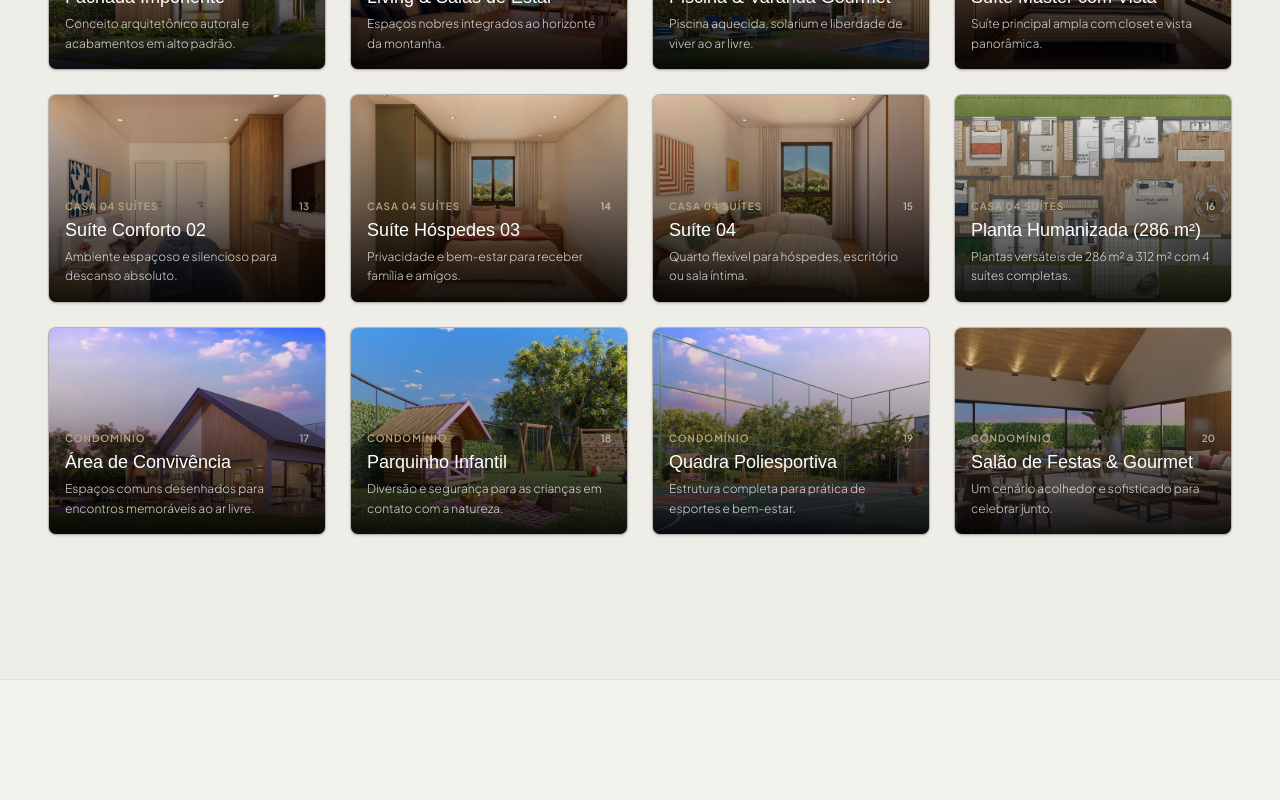
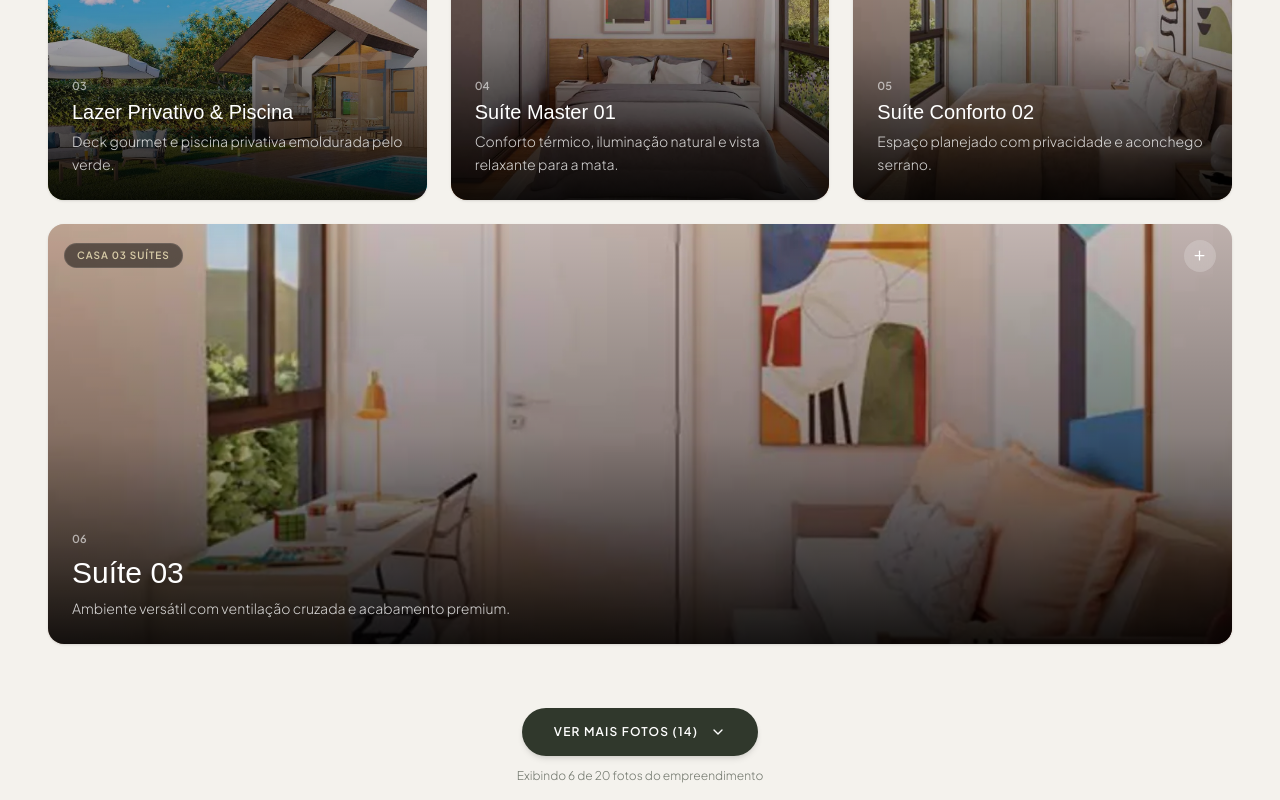
Before and after one commit to gui-bus/landing-page-viverde-itaipava, a Next.js app: page / in a window 1280 px wide. Shown: the part 4320-5120 px from the top of the page. Built offline with nearby package versions, Linux system fonts and the light colour scheme; a web font is replaced by a local one.

Commit message:
feat(project): implement animated bento grid with expandable pagination

```diff
--- a/app/globals.css
+++ b/app/globals.css
@@ -55,6 +55,26 @@
   --font-heading: 'Gotham', sans-serif;
 }
 
+@keyframes fadeInUp {
+  from {
+    opacity: 0;
+    transform: translateY(24px) scale(0.98);
+  }
+  to {
+    opacity: 1;
+    transform: translateY(0) scale(1);
+  }
+}
+
+@keyframes marquee {
+  from {
+    transform: translateX(0);
+  }
+  to {
+    transform: translateX(-50%);
+  }
+}
+
 @layer base {
   * {
     box-sizing: border-box;
--- a/components/home/projectSection.tsx
+++ b/components/home/projectSection.tsx
@@ -1,25 +1,82 @@
 'use client'
 
 import { useState } from 'react'
-import { ArrowUpRight, Plus } from 'lucide-react'
+import { ArrowUpRight, ChevronDown, ChevronUp, Plus } from 'lucide-react'
 import { projectCategoriesData, projectImagesData } from './data'
 
 export interface ProjectSectionProps {
   onSelectProject: (index: number, filteredList: typeof projectImagesData) => void
 }
 
+const INITIAL_COUNT = 6
+
+const bentoSpans = [
+  'col-span-12 lg:col-span-8 min-h-[340px] sm:min-h-[400px] lg:min-h-[460px]',
+  'col-span-12 sm:col-span-6 lg:col-span-4 min-h-[260px] sm:min-h-[320px] lg:min-h-[460px]',
+  'col-span-12 sm:col-span-6 lg:col-span-4 min-h-[260px] sm:min-h-[300px] lg:min-h-[320px]',
+  'col-span-12 sm:col-span-6 lg:col-span-4 min-h-[260px] sm:min-h-[300px] lg:min-h-[320px]',
+  'col-span-12 sm:col-span-6 lg:col-span-4 min-h-[260px] sm:min-h-[300px] lg:min-h-[320px]',
+  'col-span-12 min-h-[300px] sm:min-h-[380px] lg:min-h-[420px]',
+  'col-span-12 sm:col-span-6 lg:col-span-6 min-h-[280px] sm:min-h-[340px] lg:min-h-[380px]',
+  'col-span-12 sm:col-span-6 lg:col-span-6 min-h-[280px] sm:min-h-[340px] lg:min-h-[380px]',
+  'col-span-12 sm:col-span-6 lg:col-span-4 min-h-[260px] sm:min-h-[300px] lg:min-h-[320px]',
+  'col-span-12 sm:col-span-6 lg:col-span-4 min-h-[260px] sm:min-h-[300px] lg:min-h-[320px]',
+  'col-span-12 sm:col-span-6 lg:col-span-4 min-h-[260px] sm:min-h-[300px] lg:min-h-[320px]',
+  'col-span-12 lg:col-span-5 min-h-[280px] sm:min-h-[360px] lg:min-h-[440px]',
+  'col-span-12 lg:col-span-7 min-h-[280px] sm:min-h-[360px] lg:min-h-[440px]',
+  'col-span-12 sm:col-span-6 lg:col-span-4 min-h-[260px] sm:min-h-[300px] lg:min-h-[320px]',
+  'col-span-12 sm:col-span-6 lg:col-span-4 min-h-[260px] sm:min-h-[300px] lg:min-h-[320px]',
+  'col-span-12 sm:col-span-6 lg:col-span-4 min-h-[260px] sm:min-h-[300px] lg:min-h-[320px]',
+  'col-span-12 sm:col-span-6 lg:col-span-6 min-h-[280px] sm:min-h-[340px] lg:min-h-[380px]',
+  'col-span-12 sm:col-span-6 lg:col-span-6 min-h-[280px] sm:min-h-[340px] lg:min-h-[380px]',
+  'col-span-12 sm:col-span-6 lg:col-span-6 min-h-[280px] sm:min-h-[340px] lg:min-h-[380px]',
+  'col-span-12 sm:col-span-6 lg:col-span-6 min-h-[280px] sm:min-h-[340px] lg:min-h-[380px]',
+]
+
+function getBentoSpan(index: number, total: number): string {
+  if (total === 4) {
+    if (index === 0) return 'col-span-12 lg:col-span-8 min-h-[340px] sm:min-h-[400px] lg:min-h-[460px]'
+    if (index === 1) return 'col-span-12 sm:col-span-6 lg:col-span-4 min-h-[260px] sm:min-h-[320px] lg:min-h-[460px]'
+    return 'col-span-12 sm:col-span-6 lg:col-span-6 min-h-[280px] sm:min-h-[340px] lg:min-h-[380px]'
+  }
+  return bentoSpans[index % bentoSpans.length] || 'col-span-12 sm:col-span-6 lg:col-span-4 min-h-[260px]'
+}
+
 export function ProjectSection({ onSelectProject }: ProjectSectionProps) {
   const [activeCategory, setActiveCategory] = useState<string>('todos')
+  const [isExpanded, setIsExpanded] = useState<boolean>(false)
 
   const filteredProjects =
     activeCategory === 'todos'
       ? projectImagesData
       : projectImagesData.filter((p) => p.category === activeCategory)
 
+  const hasMore = filteredProjects.length > INITIAL_COUNT
+  const visibleProjects = isExpanded || !hasMore
+    ? filteredProjects
+    : filteredProjects.slice(0, INITIAL_COUNT)
+
+  const handleCategoryChange = (categoryId: string) => {
+    setActiveCategory(categoryId)
+    setIsExpanded(false)
+  }
+
+  const handleToggleExpand = () => {
+    if (isExpanded) {
+      setIsExpanded(false)
+      const el = document.getElementById('empreendimento')
+      if (el) {
+        el.scrollIntoView({ behavior: 'smooth', block: 'start' })
+      }
+    } else {
+      setIsExpanded(true)
+    }
+  }
+
   return (
     <section
       id="empreendimento"
-      className="py-20 sm:py-28 md:py-36 px-4 sm:px-8 md:px-12 bg-black/[0.02] dark:bg-white/[0.02] border-y border-black/5 dark:border-white/5 text-[#24271d] dark:text-[#f1efe8] transition-colors"
+      className="py-20 sm:py-28 md:py-36 px-4 sm:px-8 md:px-12 bg-transparent text-[#24271d] dark:text-[#f1efe8] transition-colors"
     >
       <div className="flex flex-col md:flex-row md:items-end justify-between gap-6 mb-10">
         <div>
@@ -27,7 +84,7 @@ export function ProjectSection({ onSelectProject }: ProjectSectionProps) {
             O empreendimento
           </p>
           <h2 className="font-heading text-4xl sm:text-5xl md:text-6xl font-normal tracking-tight">
-            Por dentro do <em className="italic text-[#b7a77f]">Viverde.</em>
+            Por dentro do <em className="italic text-[#B88A2D]">Viverde.</em>
           </h2>
         </div>
         <div className="max-w-md">
@@ -43,7 +100,6 @@ export function ProjectSection({ onSelectProject }: ProjectSectionProps) {
         </div>
       </div>
 
-      {}
       <div className="flex flex-wrap gap-2 sm:gap-3 mb-10">
         {projectCategoriesData.map((cat) => {
           const isActive = activeCategory === cat.id
@@ -58,10 +114,10 @@ export function ProjectSection({ onSelectProject }: ProjectSectionProps) {
               type="button"
               className={`px-5 py-2.5 rounded-full text-xs uppercase tracking-wider font-semibold transition-all cursor-pointer flex items-center gap-2 ${
                 isActive
-                  ? 'bg-[#30382c] text-white dark:bg-[#b7a77f] dark:text-[#161914] shadow-md'
+                  ? 'bg-[#30382c] text-white dark:bg-[#B88A2D] dark:text-[#161914] shadow-md'
                   : 'border border-black/15 dark:border-white/15 text-[#73786e] dark:text-[#a4aa9d] hover:border-black/40 hover:text-black dark:hover:text-white bg-transparent'
               }`}
-              onClick={() => setActiveCategory(cat.id)}
+              onClick={() => handleCategoryChange(cat.id)}
             >
               <span>{cat.label}</span>
               <span
@@ -76,46 +132,88 @@ export function ProjectSection({ onSelectProject }: ProjectSectionProps) {
         })}
       </div>
 
-      {}
-      <div className="grid grid-cols-1 sm:grid-cols-2 lg:grid-cols-3 xl:grid-cols-4 gap-6">
-        {filteredProjects.map((item, i) => (
+      <div className="grid grid-cols-12 gap-4 sm:gap-6">
+        {visibleProjects.map((item, i) => {
+          const originalIndex = filteredProjects.findIndex((p) => p.src === item.src)
+          const isLarge = i === 0 || i === 5
+          const isAppearing = i >= INITIAL_COUNT
+
+          return (
             <button
               key={item.src + i}
               type="button"
-            className="group relative aspect-4/3 rounded-lg overflow-hidden bg-black/20 cursor-pointer border border-black/5 dark:border-white/5 shadow-sm hover:shadow-2xl transition-all duration-500 hover:-translate-y-1 text-left"
-            onClick={() => onSelectProject(i, filteredProjects)}
-            aria-label={`Abrir ${item.alt} na galeria`}
+              style={
+                isAppearing
+                  ? {
+                      animationDelay: `${Math.min((i - INITIAL_COUNT) * 45, 400)}ms`,
+                    }
+                  : undefined
+              }
+              className={`group relative overflow-hidden rounded-xl sm:rounded-2xl bg-black/10 cursor-pointer text-left shadow-sm hover:shadow-2xl transition-all duration-500 hover:-translate-y-1 ${
+                getBentoSpan(i, visibleProjects.length)
+              } ${
+                isAppearing
+                  ? 'animate-[fadeInUp_0.5s_cubic-bezier(0.16,1,0.3,1)_both]'
+                  : ''
+              }`}
+              onClick={() => onSelectProject(originalIndex >= 0 ? originalIndex : i, filteredProjects)}
+              aria-label={`Abrir ${item.title}`}
             >
               <img
                 src={item.src}
                 alt={item.alt}
-              className="w-full h-full object-cover transition-transform duration-700 group-hover:scale-108"
+                className="absolute inset-0 w-full h-full object-cover transition-transform duration-700 ease-out group-hover:scale-105"
               />
-            <div className="absolute inset-0 bg-gradient-to-t from-black/90 via-black/40 to-transparent z-10" />
+              <div className="absolute inset-0 bg-gradient-to-t from-black/90 via-black/35 to-black/10 transition-opacity duration-300 group-hover:from-black/95 group-hover:via-black/45" />
 
-            <span className="absolute top-3 right-3 z-20 opacity-0 group-hover:opacity-100 transition-opacity bg-black/60 backdrop-blur-sm text-white px-2.5 py-1 rounded text-[10px] uppercase tracking-wider flex items-center gap-1 font-semibold">
-              <Plus size={12} /> Zoom
-            </span>
-
-            <div className="absolute bottom-4 left-4 right-4 z-20 text-white">
-              <div className="flex items-center justify-between mb-1">
-                <span className="text-[10px] uppercase tracking-widest text-[#b7a77f] font-semibold">
+              <div className="absolute top-4 left-4 right-4 z-20 flex items-center justify-between">
+                <span className="text-[10px] uppercase tracking-widest text-[#d8cca8] font-semibold bg-black/50 backdrop-blur-md px-3 py-1 rounded-full border border-white/10">
                   {item.tag}
                 </span>
-                <span className="text-[10px] text-white/60 font-semibold">
+                <span className="w-8 h-8 rounded-full bg-white/20 backdrop-blur-md text-white flex items-center justify-center group-hover:bg-[#B88A2D] group-hover:text-[#161914] transition-all group-hover:scale-110 shrink-0">
+                  <Plus size={15} />
+                </span>
+              </div>
+
+              <div className="absolute bottom-4 left-4 right-4 sm:bottom-6 sm:left-6 sm:right-6 z-20 text-white">
+                <span className="text-[11px] text-white/60 font-semibold mb-1 block">
                   {String(i + 1).padStart(2, '0')}
                 </span>
-              </div>
-              <h3 className="font-heading text-base sm:text-lg font-medium text-white mb-1 leading-snug">
+                <h3
+                  className={`font-heading font-medium text-white mb-1 leading-snug ${
+                    isLarge ? 'text-lg sm:text-2xl md:text-3xl max-w-xl' : 'text-base sm:text-lg md:text-xl'
+                  }`}
+                >
                   {item.title}
                 </h3>
-              <p className="text-xs text-white/80 line-clamp-2 font-light leading-relaxed">
+                <p className="text-xs sm:text-sm text-white/80 font-light leading-relaxed line-clamp-2 max-w-xl">
                   {item.text}
                 </p>
               </div>
             </button>
-        ))}
+          )
+        })}
       </div>
+
+      {hasMore && (
+        <div className="mt-12 sm:mt-16 flex flex-col items-center justify-center gap-3">
+          <button
+            type="button"
+            onClick={handleToggleExpand}
+            className="inline-flex items-center gap-3 px-8 py-4 rounded-full bg-[#30382c] dark:bg-[#B88A2D] text-white dark:text-[#161914] text-xs uppercase tracking-widest font-semibold hover:bg-[#24271d] dark:hover:bg-[#c7b88d] transition-all duration-300 shadow-md hover:shadow-xl hover:scale-[1.02] cursor-pointer"
+          >
+            <span>
+              {isExpanded
+                ? 'Mostrar menos fotos'
+                : `Ver mais fotos (${filteredProjects.length - INITIAL_COUNT})`}
+            </span>
+            {isExpanded ? <ChevronUp size={16} /> : <ChevronDown size={16} />}
+          </button>
+          <p className="text-xs text-[#73786e] dark:text-[#a4aa9d] font-light">
+            Exibindo {visibleProjects.length} de {filteredProjects.length} fotos do empreendimento
+          </p>
+        </div>
+      )}
     </section>
   )
 }
```
Lines whose indentation alone changed are shown as unchanged.
